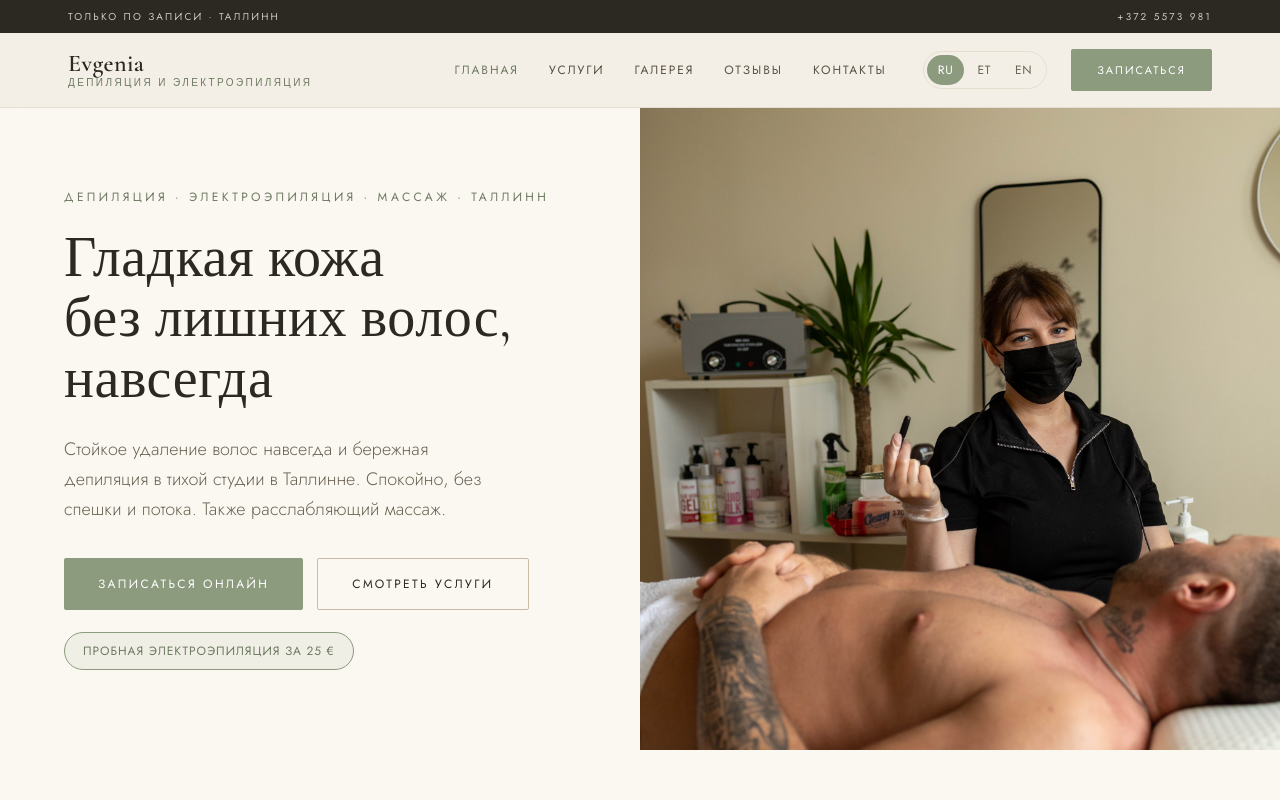
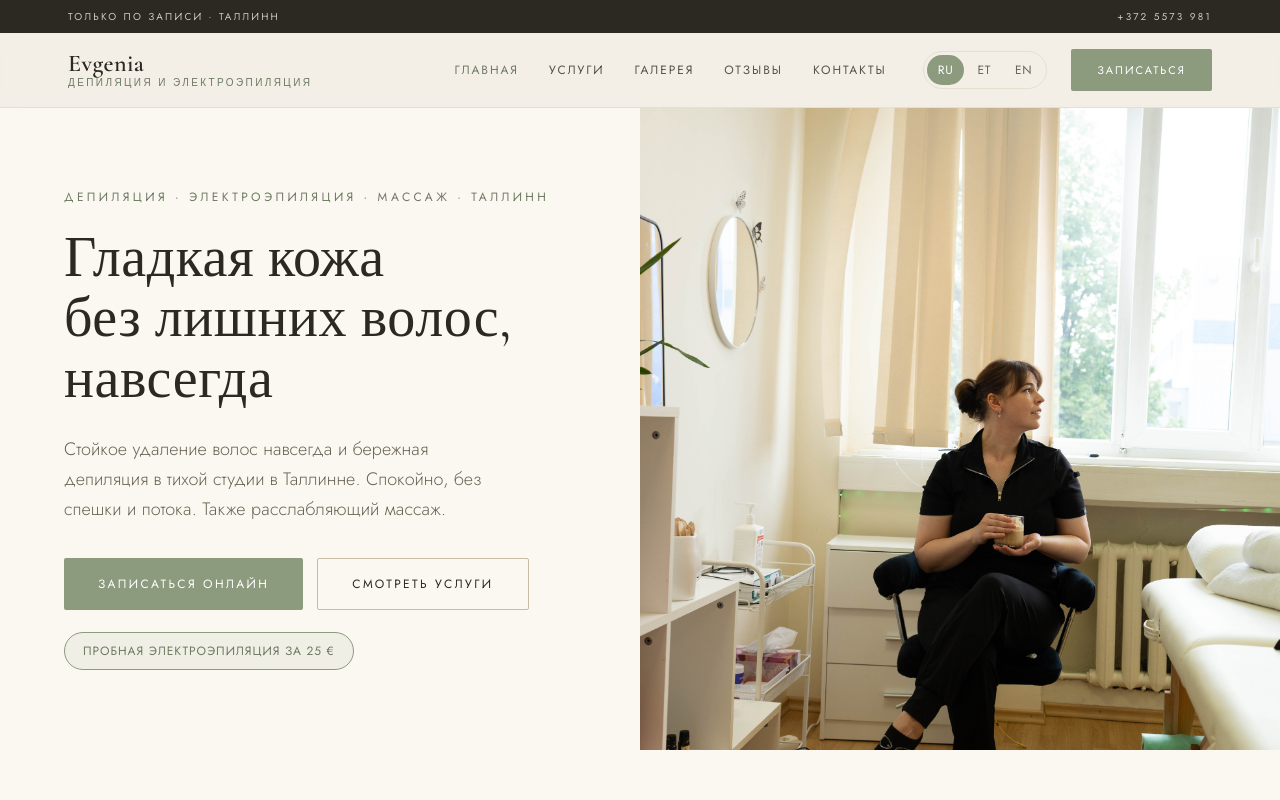
Before and after one commit to Auppost/studio-evgenia, a React (Vite) app: page / in a window 1280 px wide. Shown: the top 800 px of the page. Built offline with nearby package versions, Linux system fonts and the light colour scheme.

Commit message:
Первый экран: фото Евгении одной (без клиента), голова в кадре
Co-Authored-By: Claude Opus 4.8 <noreply@anthropic.com>

```diff
--- a/src/components/Home.jsx
+++ b/src/components/Home.jsx
@@ -62,7 +62,7 @@ export default function Home({ t, lang, go, goServicesWithAud, faqOpen, setFaqOp
             <div className="hero-offer">{t.hero_offer}</div>
           </div>
           <div className="col-img">
-            <img src="uploads/IMG_3479.jpg" alt={t.about_title} />
+            <img src="uploads/hero-evgenia.jpg" alt={t.about_title} />
           </div>
         </section>
       )}
--- a/src/styles.css
+++ b/src/styles.css
@@ -142,7 +142,7 @@ main { flex: 1; }
 }
 .hero-offer-light { border-color: rgba(255,255,255,.6); color: #fff; background: rgba(255,255,255,.12); }
 .hero-b .col-img { position: relative; min-height: 400px; }
-.hero-b .col-img img { position: absolute; inset: 0; width: 100%; height: 100%; object-fit: cover; object-position: 50% 18%; }
+.hero-b .col-img img { position: absolute; inset: 0; width: 100%; height: 100%; object-fit: cover; object-position: 50% 42%; }
 
 /* ---------- pillars (offer at a glance) ---------- */
 .pillars-band { background: var(--card); border-bottom: 1px solid var(--line-3); }
```
Also changed, not shown: public/uploads/hero-evgenia.jpg (added).
